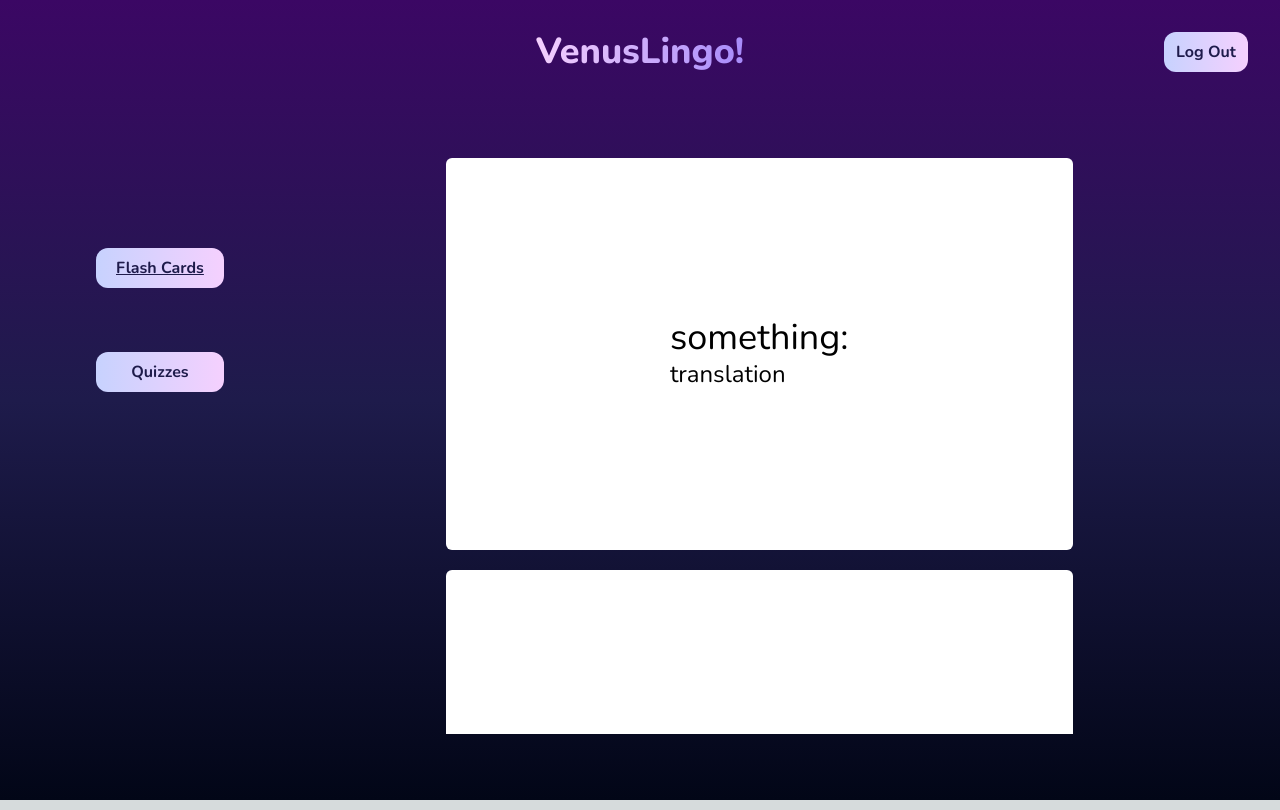
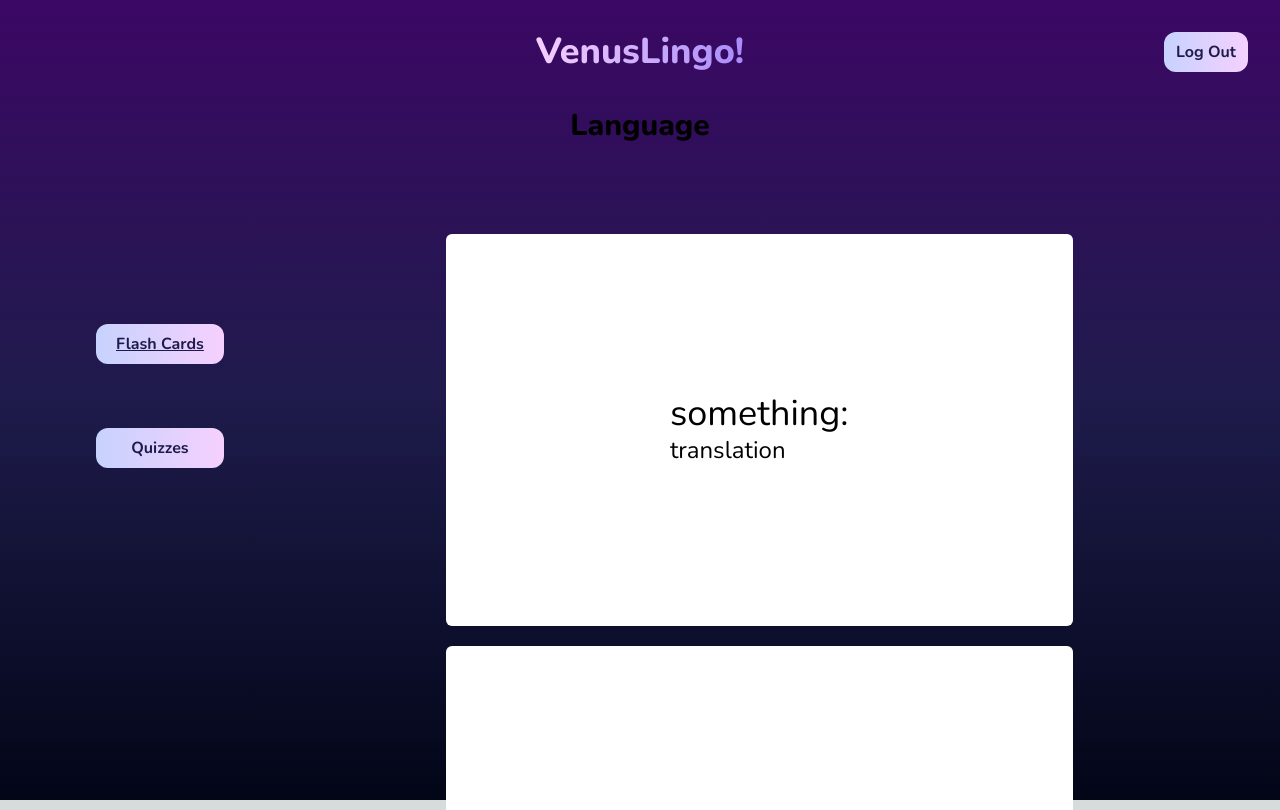
Before and after one commit to AlessioDiaz0/Venus_Hack2023, a Next.js app in the folder webapp/: page /dashboard/language/flashCards in a window 1280 px wide. Built offline with nearby package versions, Linux system fonts and the light colour scheme.

Commit message:
More css fixes

```diff
--- a/webapp/src/app/dashboard/language/flashCards/page.css
+++ b/webapp/src/app/dashboard/language/flashCards/page.css
@@ -48,7 +48,7 @@
     height: 10%;
     /* background-color: rgb(230, 230, 233); */
     margin-top: 30px;
-    box-shadow: 2px 2px 2px 0px rgba(0, 0, 0, 0.1), 0 4px 4px 0 rgba(0, 0, 0, 0.15);
+    /* box-shadow: 2px 2px 2px 0px rgba(0, 0, 0, 0.1), 0 4px 4px 0 rgba(0, 0, 0, 0.15); */
     text-align: left;
     border-radius: 4px;
   }
--- a/webapp/src/app/dashboard/language/flashCards/page.js
+++ b/webapp/src/app/dashboard/language/flashCards/page.js
@@ -8,14 +8,18 @@ export default function flashCards() {
         router.push("/dashboard/language/quizzes");
     }
     return(
-        <main class="flex flex-row">
+        <main class="flex flex-col">
+                            <div class="flex justify-center">
+                    <h1 class="font-Nunito font-extrabold text-3xl py-5">Language</h1>
+                </div>
+            <div class="flex flex-row">
             <div class="flex flex-col gap-y-16 py-40 px-20">
                 <button class="text-indigo-950 bg-gradient-to-r from-indigo-200 to-fuchsia-200  px-5 py-2 rounded-xl font-bold hover:from-indigo-100 hover:to-fuchsia-100">
                     <u>Flash Cards</u>
                 </button>
                 <button class="text-indigo-950 bg-gradient-to-r from-indigo-200 to-fuchsia-200  px-3 py-2 rounded-xl font-bold hover:from-indigo-100 hover:to-fuchsia-100" onClick={quiz}>Quizzes</button>
             </div>
-            <div class="container px-28">
+                <div class="container px-28">
                     <div class="box">
                         <ul class = "text-4xl">
                             <div class="py-40 text-black bg-white rounded-md px-56 flex: flex-col my-5">
@@ -68,8 +72,9 @@ export default function flashCards() {
                             </div>
                         </ul>
                     </div>
+                </div>
                     {/* <a href="www.something.com" class="link-item" onclick="document.querySelector('.box').scrollTop = 10000; return false;">GO TO THE LAST ITEM</a> */}
-                </div>
+            </div>
         </main>
     )
 }
--- a/webapp/src/app/dashboard/language/quizzes/page.js
+++ b/webapp/src/app/dashboard/language/quizzes/page.js
@@ -38,7 +38,7 @@ export default function Quizzes() {
                {'<'}
             </button>
             <div class="flex flex-col gap-y-16 px-10">
-                <h1 class="ont-Nunito font-extrabold text-4xl px-64">Language</h1>
+                <h1 class="font-Nunito font-extrabold text-3xl py-5 px-64">Language</h1>
                 <div class="flip-card">
                     <div class="flip-card-inner">
                         <div class="flip-card-front">
```
